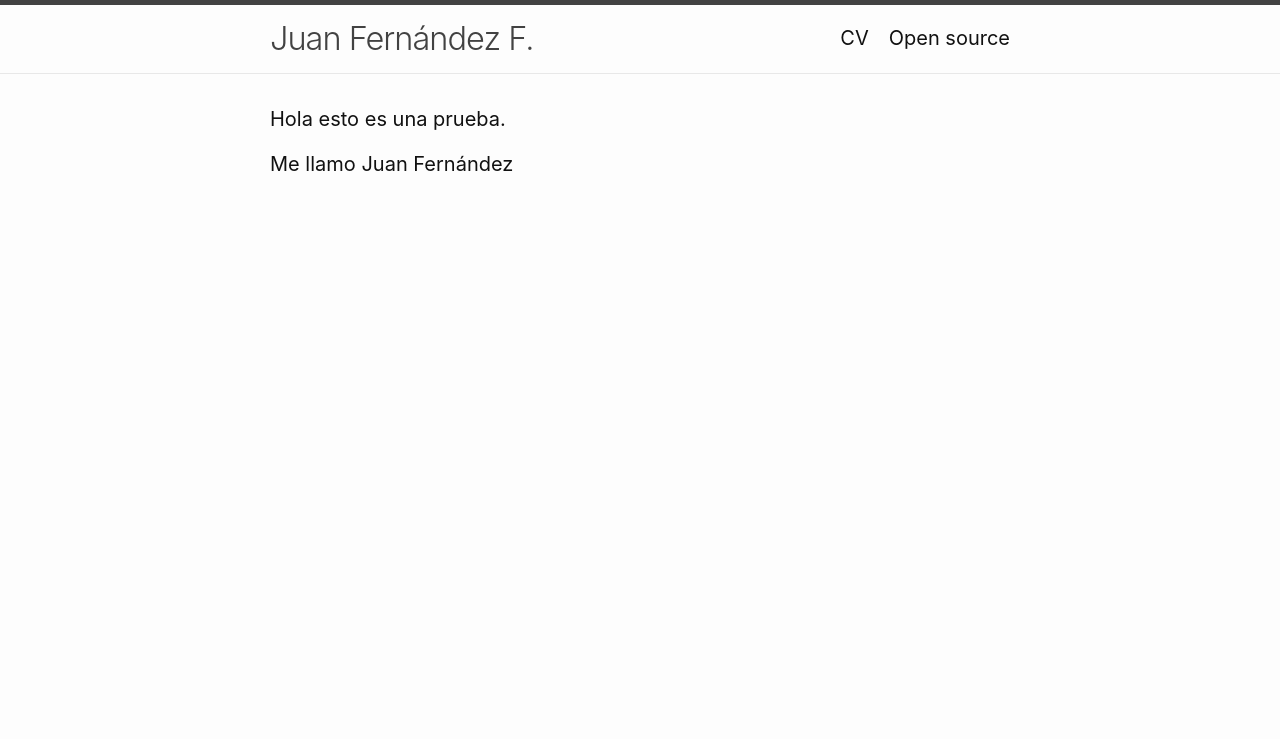
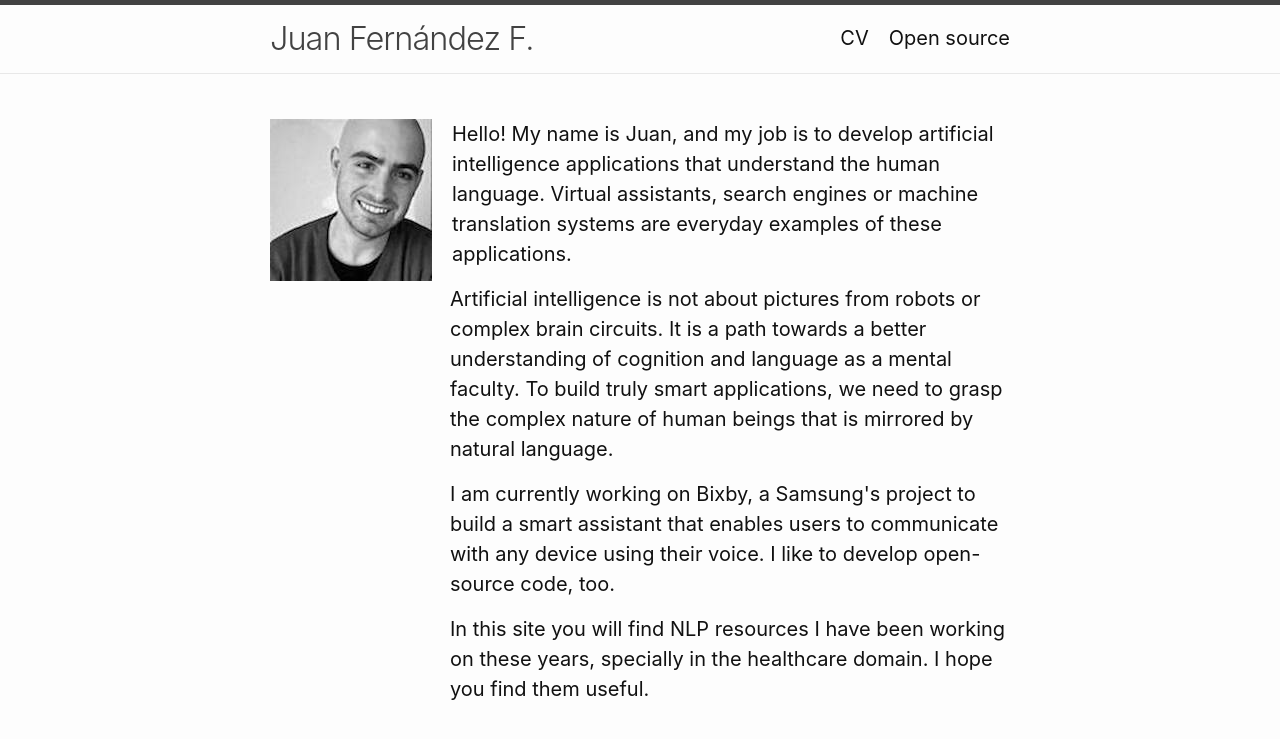
Before and after one commit to JuanFF/JuanFFweb, a Jekyll site: the page built from index.md, in a window 1280 px wide. Shown: the top 739 px of the page. Built offline with Jekyll 4.4.1, drawn with Linux system fonts in a browser that asks for light colours.

Commit message:
edit index

```diff
--- a/index.md
+++ b/index.md
@@ -8,6 +8,21 @@
 layout: home
 ---
 
-Hola esto es una prueba.
 
-Me llamo Juan Fernández
+<img src="assets\juan.jpg" alt="Juan Fernández" style="float: left; margin-right: 20px;" />
+
+<p style="margin-left:180px;">
+Hello! My name is Juan, and my job is to develop artificial intelligence applications that understand the human language. Virtual assistants, search engines or machine translation systems are everyday examples of these applications.
+</p>
+
+<p style="margin-left:180px;">
+Artificial intelligence is not about pictures from robots or complex brain circuits. It is a path towards a better understanding of cognition and language as a mental faculty. To build truly smart applications, we need to grasp the complex nature of human beings that is mirrored by natural language.
+</p>
+
+<p style="margin-left:180px;">
+I am currently working on Bixby, a Samsung's project to build a smart assistant that enables users to communicate with any device using their voice. I like to develop open-source code, too.
+</p>
+
+<p style="margin-left:180px;">
+In this site you will find NLP resources I have been working on these years, specially in the healthcare domain. I hope you find them useful.
+</p>
```
Also changed, not shown: assets/juan.jpg (added), 5 other files.
